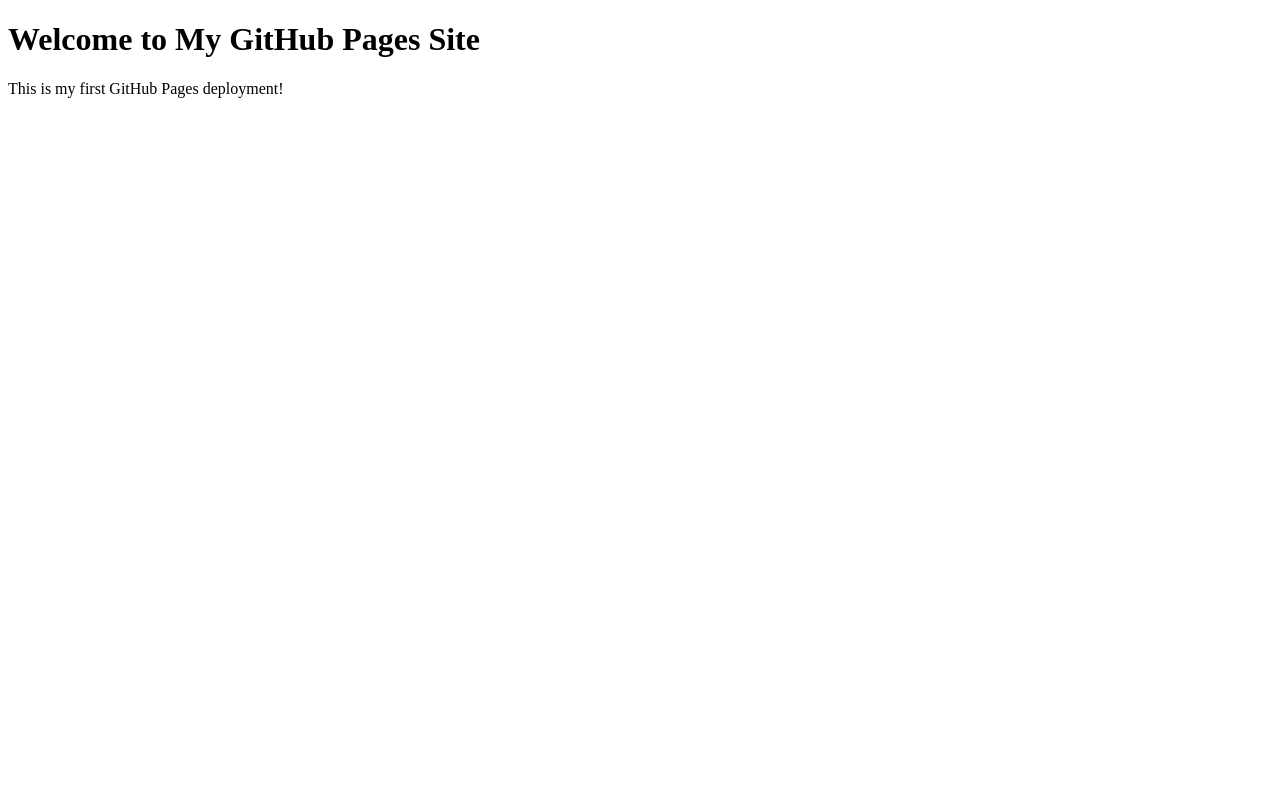
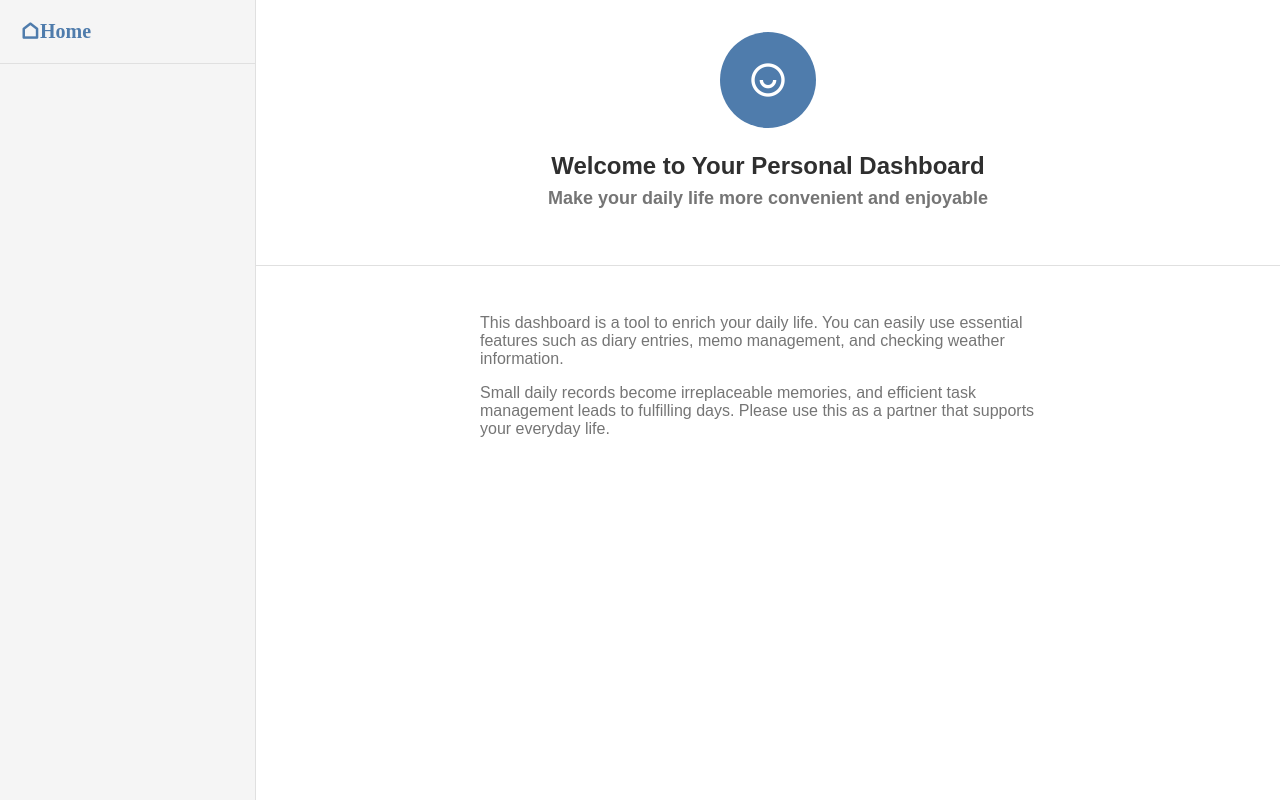
Before and after one commit to nene0825/my-first-web-ap, a plain HTML site: page index.html in a window 1280 px wide. Drawn offline with nearby package versions, Linux system fonts and the light colour scheme.

Commit message:
Add files via upload

```diff
--- a/index.html
+++ b/index.html
@@ -1,12 +1,39 @@
 <!DOCTYPE html>
-<html lang="en">
+<html lang="ja">
+
 <head>
-    <meta charset="UTF-8">
-    <meta name="viewport" content="width=device-width, initial-scale=1.0">
-    <title>My GitHub Pages Site</title>
+  <meta charset="UTF-8">
+  <link rel="stylesheet" href="style.css">
+  <link href="https://cdn.jsdelivr.net/npm/remixicon@4.5.0/fonts/remixicon.css" rel="stylesheet" />
+  <title>Dashboard</title>
 </head>
+
 <body>
-    <h1>Welcome to My GitHub Pages Site</h1>
-    <p>This is my first GitHub Pages deployment!</p>
+  <div class="dashboard-container">
+    <aside class="sidebar">
+      <div class="sidebar-header">
+        <a href="#" class="sidebar-home" data-tab="home">
+          <span class="ri-home-line">Home</span>
+        </a>
+      </div>
+    </aside>
+    <main>
+      <section id="home">
+        <header>
+          <div class="profile-icon"> <span class="ri-user-smile-line"></span>
+          </div>
+          <h1 class="main-title">Welcome to Your Personal Dashboard</h1>
+          <h2 class="main-subtitle">Make your daily life more convenient and enjoyable</h2>
+        </header>
+        <div class="message">
+          <p>This dashboard is a tool to enrich your daily life. You can easily use essential features such as diary
+            entries, memo management, and checking weather information.</p>
+          <p>Small daily records become irreplaceable memories, and efficient task management leads to fulfilling days.
+            Please use this as a partner that supports your everyday life.</p>
+        </div>
+      </section>
+    </main>
+  </div>
 </body>
+
 </html>
--- /dev/null
+++ b/style.css
@@ -0,0 +1,116 @@
+/* ブラウザで設定されているスタイルのリセット・共通設定 */
+/* 消さないでください */
+*,
+*::before,
+*::after {
+  box-sizing: border-box;
+}
+body,
+h1,
+h2,
+h3,
+p,
+ul,
+li,
+form,
+input,
+textarea,
+select,
+button {
+  margin: 0;
+  padding: 0;
+  font-family: sans-serif;
+}
+
+ul {
+  list-style: none;
+}
+
+div.dashboad-container{
+  display: flex;
+  height: 100vh;
+}
+/* スタイルのリセット終了 */
+
+/* サイドバーとメインコンテンツを包むための要素のスタイルを書いてください */
+/* サイドバーとメインコンテンツを包むための要素 */
+.dashboard-container {
+  display: flex;
+  height: 100vh;
+}
+
+/* サイドバー */
+.sidebar {
+  width: 256px;
+  background-color: #f5f5f5;
+  border-right: 1px solid #e0e0e0;
+  height: 100%;
+  display: flex;
+  flex-direction: column;
+  flex-shrink: 0;
+}
+.sidebar-header {
+  padding: 20px;
+  border-bottom: 1px solid #e0e0e0;
+}
+.sidebar-home {
+  font-size: 1.25rem;
+  font-weight: 600;
+  color: #4f7cac;
+  display: flex;
+  align-items: center;
+  gap: 8px;
+  text-decoration: none;
+}
+/* メインコンテンツに関連するスタイルを書いてください */
+
+main{
+  flex: 1;
+}
+
+header{
+  background-color: white;
+  padding: 32px;
+  border-bottom: 1px solid #e0e0e0;
+  text-align: center;
+}
+
+.profile-icon{
+  width: 96px;
+  height: 96px;
+  background-color: #4f7cac;
+  border-radius: 50%;
+  display: flex;
+  justify-content: center;
+  align-items: center;
+  margin: 0px auto 24px auto;
+}
+
+.profile-icon span{
+  font-size: 2.5rem;
+  color: white;
+}
+
+.main-title{
+  font-size: 1.5rem;
+  font-weight: 600;
+  color: #2f2f2f;
+  margin-bottom: 8px;
+}
+
+.main-subtitle{
+  font-size: 1.125rem;
+  color: #757575;
+  margin-bottom: 24px;
+}
+
+.message{
+  max-width: 672px;
+  margin: 0 auto;
+  padding: 32px;
+  color: #757575;
+}
+
+.message p{
+  margin: 16px;
+}
```
